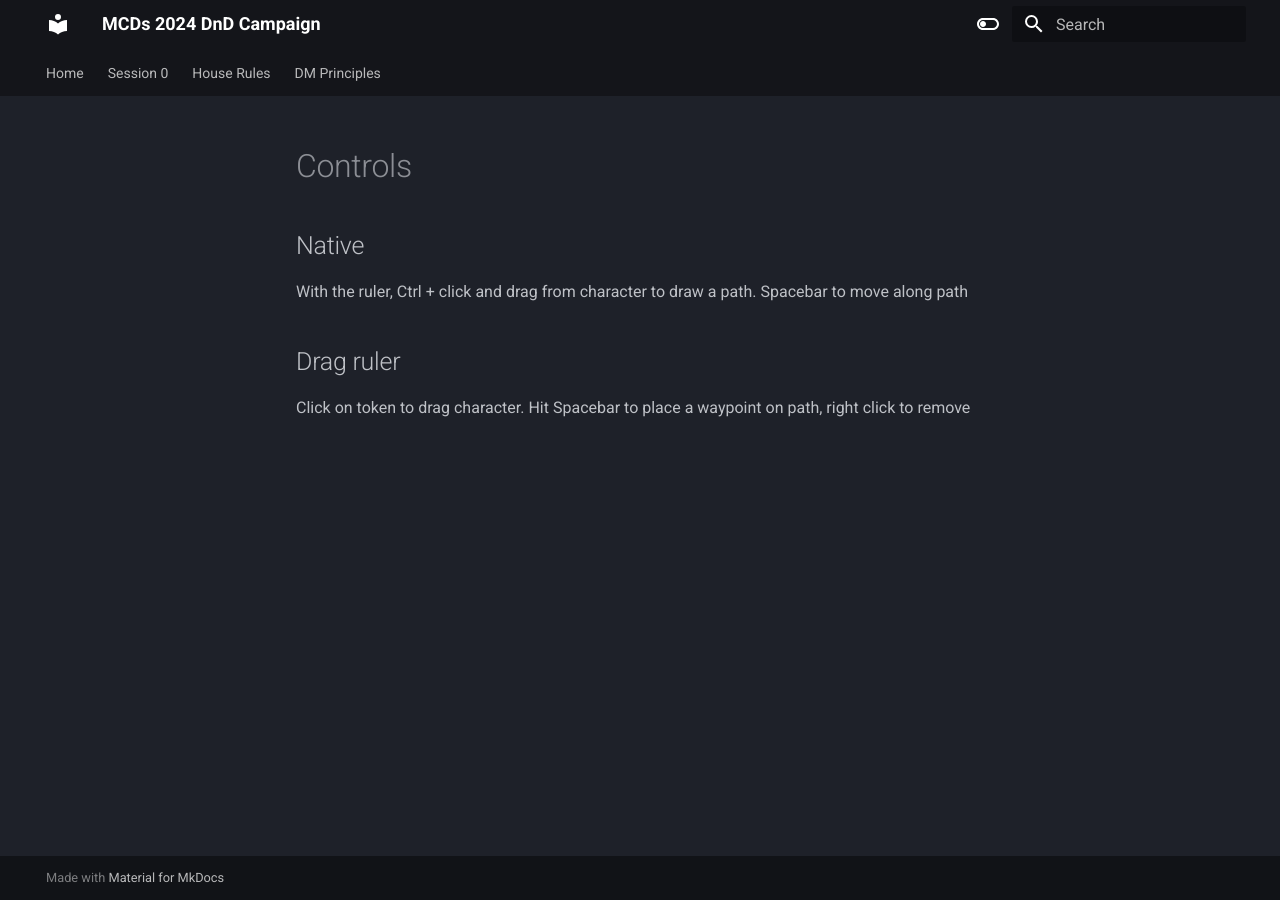
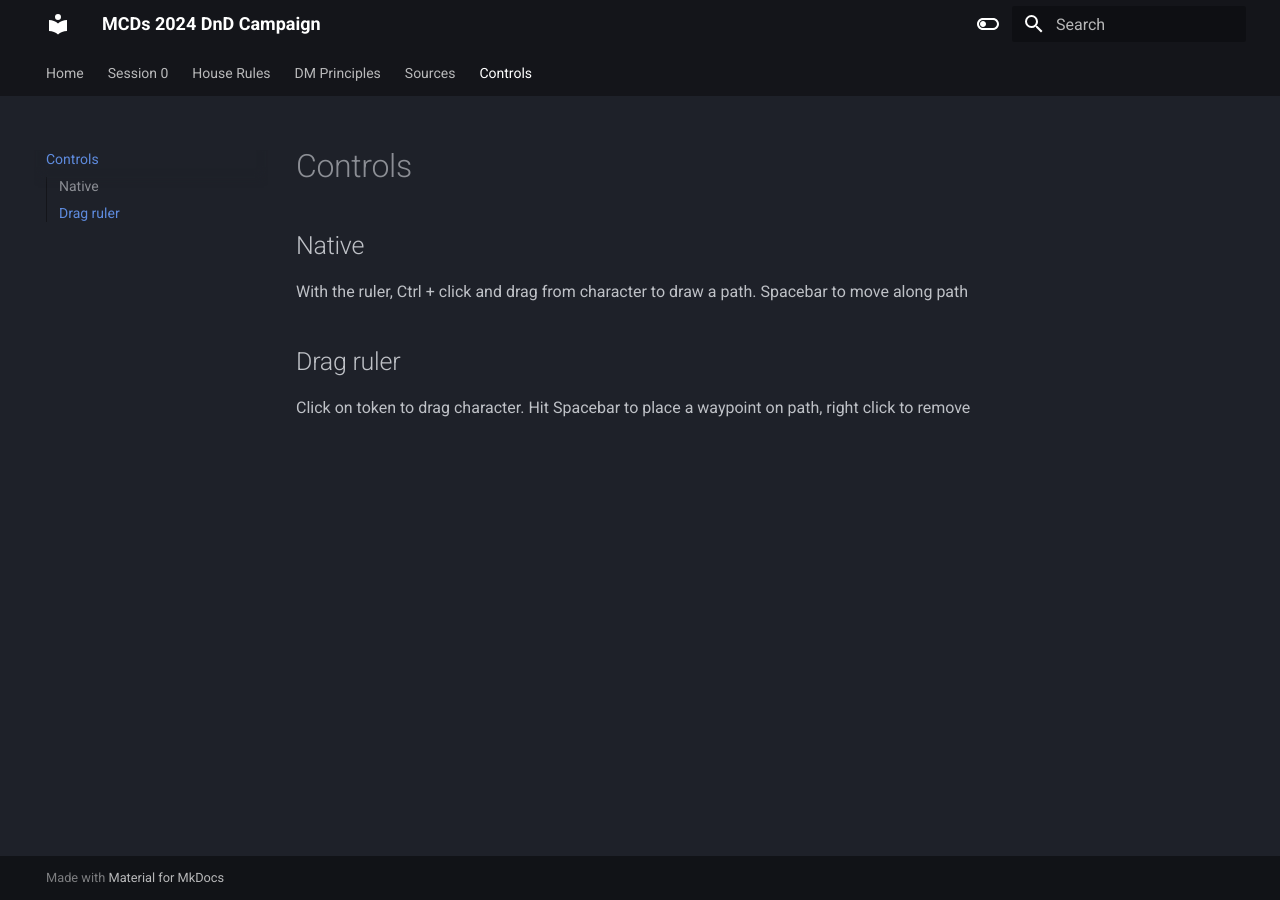
Before and after one commit to mcd005/DnD_Campaigns, an MkDocs documentation site: the page built from docs/controls.md, in a window 1280 px wide. Built offline with MkDocs 1.6.1 and Material for MkDocs 9.7.7, drawn with Linux system fonts in a browser that asks for light colours.

Commit message:
Add new docs to index

```diff
--- a/mkdocs.yml
+++ b/mkdocs.yml
@@ -48,3 +48,5 @@
   - Session 0: 'session_0.md'
   - House Rules: 'house_rules.md'
   - DM Principles: 'philosophy.md'
+  - Sources: 'source_books.md'
+  - Controls: 'controls.md'
```
